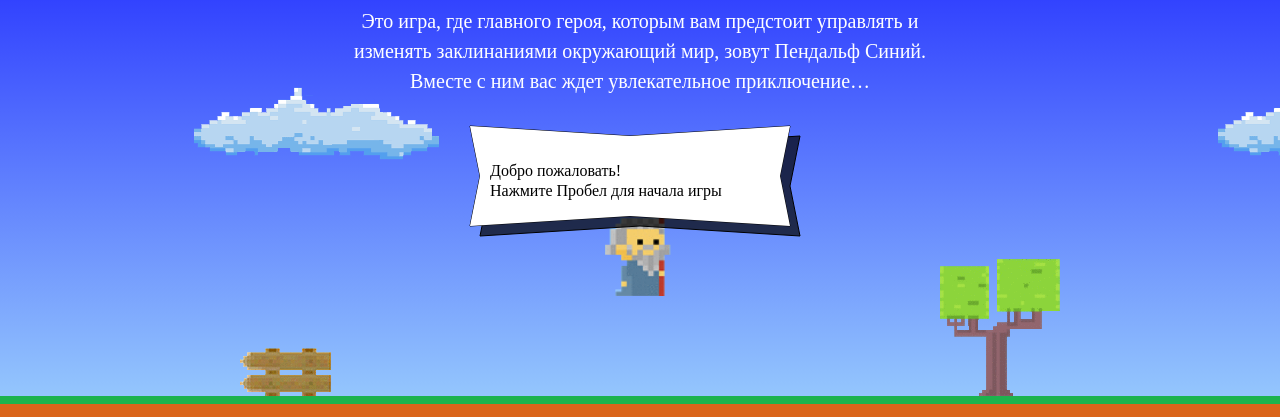
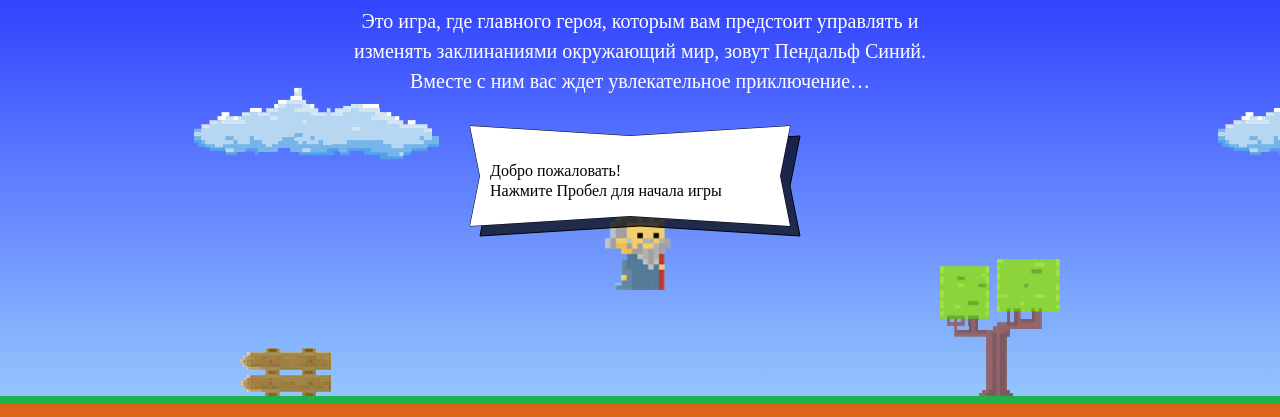
Before and after one commit to Demeward/1108475-code-and-magick-19, a website: page index.html in a window 1280 px wide. Shown: the part 203-620 px from the top of the page. Drawn offline with Linux system fonts and the light colour scheme; a web font is replaced by a local one.

Commit message:
Исправления

```diff
--- a/index.html
+++ b/index.html
@@ -183,20 +183,19 @@
 
 <script>
   var fireballSize = 22;
-  var getFireballSpeed = function(left) {
+  var getFireballSpeed = function (left) {
     return left ? 5 : 2;
   }
   var wizardSpeed = 3;
   var wizardWidth = 70;
-  var getWizardHeight = function(wizardWidth) {
-    var wizardHeight = 1.337 * wizardWidth;
-    return wizardHeight;
+  var getWizardHeight = function () {
+    return 1.337 * wizardWidth;
   }
-  var getWizardX = function(width) {
-    return (width / 2) - (wizardWidth / 2);
+  var getWizardX = function (width) {
+    return (width - wizardWidth) / 2;
   }
-  var getWizardY = function(height) {
-    return ((height / 3) * 2) - getWizardHeight(wizardWidth);
+  var getWizardY = function (height) {
+    return height / 3;
   }
 </script>
 <script src="js/game.js"></script>
```
